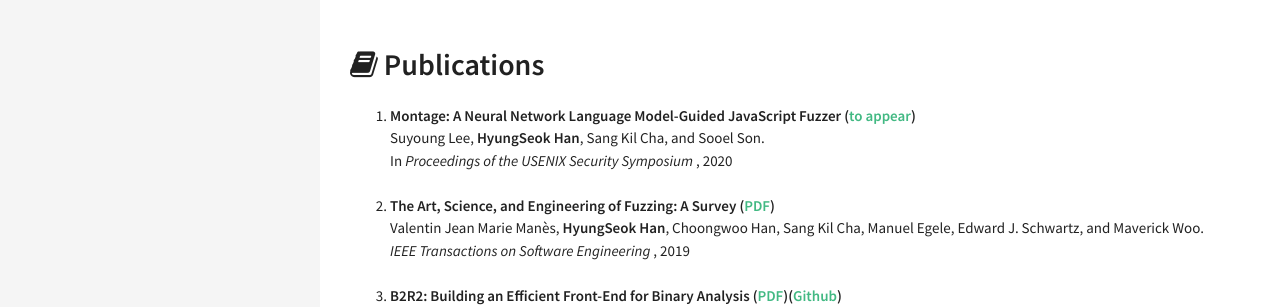
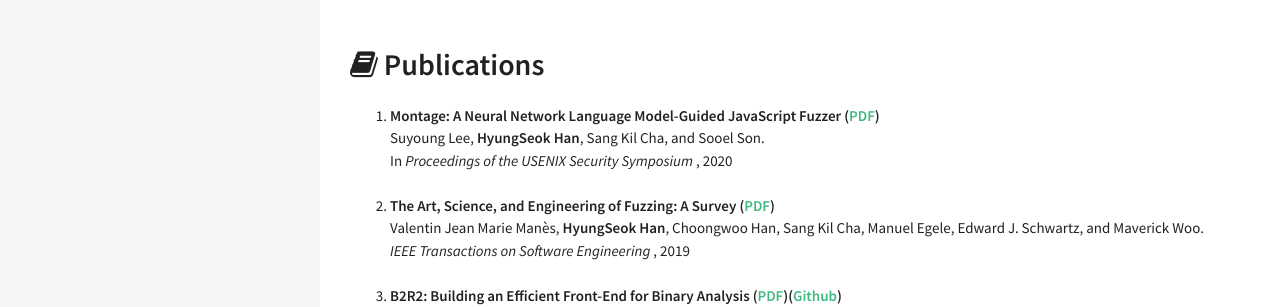
Before and after one commit to DaramG/daramg.github.io, a Jekyll site: the page built from index.html, in a window 1280 px wide. Shown: the part 742-1049 px from the top of the page. Built offline with Jekyll 4.4.1, drawn with Linux system fonts in a browser that asks for light colours.

Commit message:
Update publication.yml

```diff
--- a/_data/index/publication.yml
+++ b/_data/index/publication.yml
@@ -1,5 +1,5 @@
 - title: "Montage: A Neural Network Language Model-Guided JavaScript Fuzzer"
-  howto: (<a href="/">to appear</a>)
+  howto: (<a href="https://leeswimming.com/papers/lee-sec20.pdf">PDF</a>)
   where: In <em>Proceedings of the USENIX Security Symposium</em>
   year : 2020
   authors: Suyoung Lee, <strong>HyungSeok Han</strong>, Sang Kil Cha, and Sooel Son.
```
